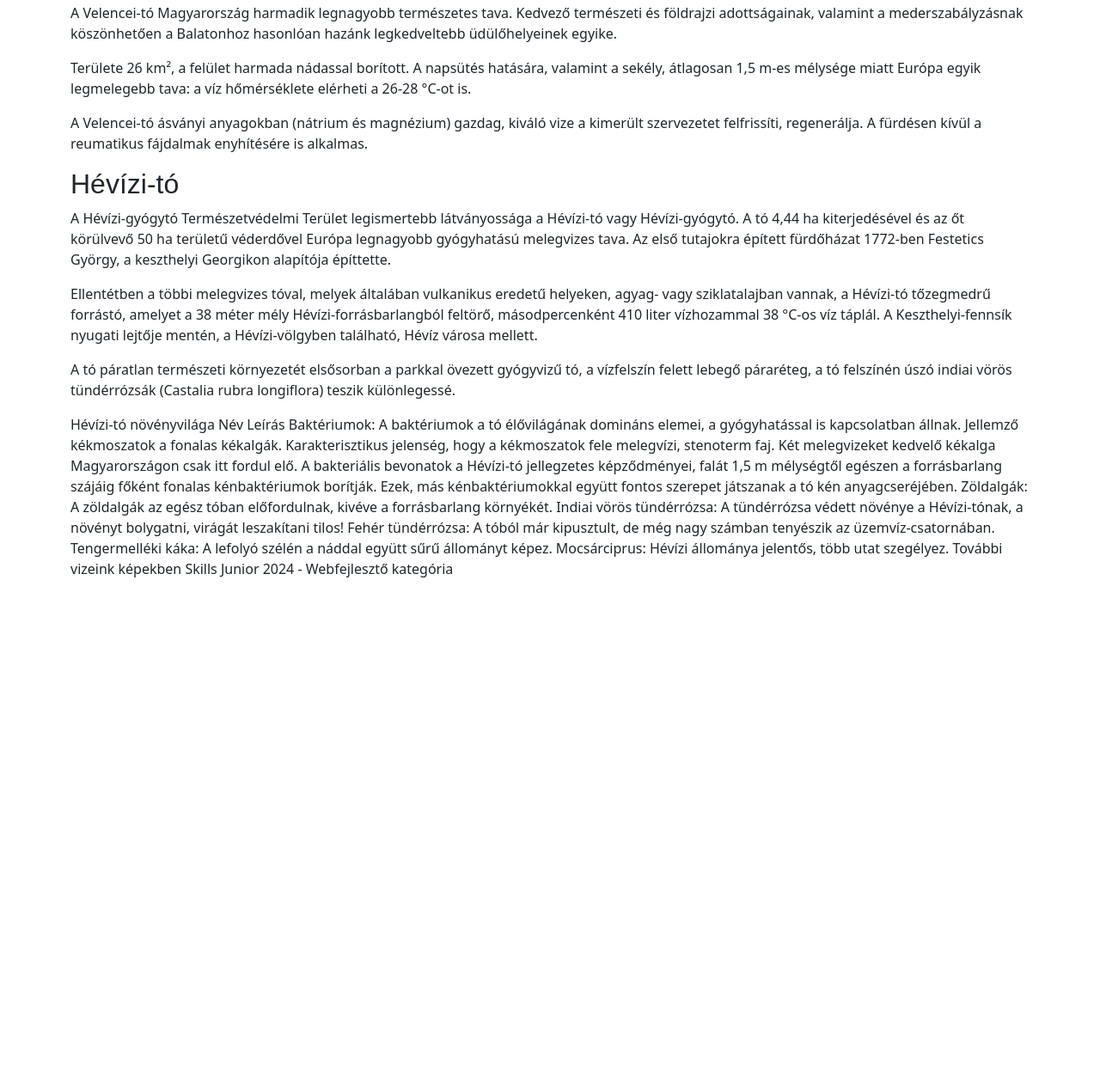
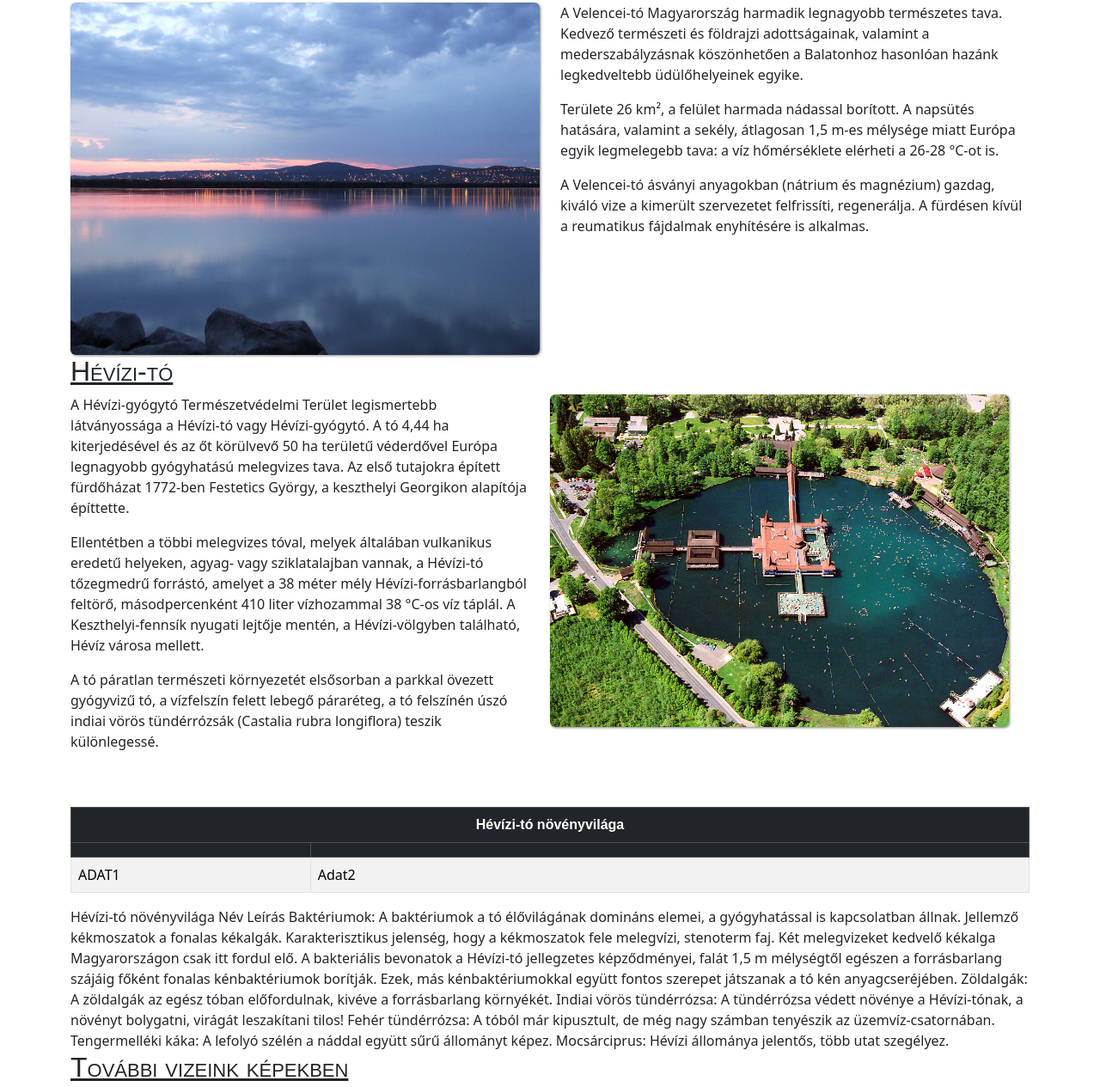
Before and after one commit to Bencemester66/SJW2024_Felegyhazi_Bence, a plain HTML site: page sjw2024_ford02_magyarorszagvizei/forras/index.html in a window 1280 px wide. Shown: the part 883-2148 px from the top of the page at 86% size. Before the commit the page ends 1557 px from the top, so only its background shows below. Drawn offline with nearby package versions, Linux system fonts and the light colour scheme; a web font is replaced by a local one.

Commit message:
commit 2

```diff
--- a/sjw2024_ford02_magyarorszagvizei/forras/css/style.css
+++ b/sjw2024_ford02_magyarorszagvizei/forras/css/style.css
@@ -47,3 +47,14 @@ header h1{
         font-size: 1.5rem;
     }
 }
+
+
+h2, h3, h4 {
+    font-variant: small-caps;
+    text-decoration: underline;
+}
+
+.shadow-img {
+    box-shadow: 1px 1px 3px rgba(0, 0, 0, 0.5); /* Sötétkék árnyék */
+    border-radius: 10px; /* Sarkok lekerekítése */
+}
--- a/sjw2024_ford02_magyarorszagvizei/forras/index.html
+++ b/sjw2024_ford02_magyarorszagvizei/forras/index.html
@@ -55,23 +55,62 @@ A felszíni vizek általános jellemzőit az ország elhelyezkedése határozza
 
 <h2>Velencei-tó</h2>
 
-<p>
-A Velencei-tó Magyarország harmadik legnagyobb természetes tava. Kedvező természeti és földrajzi adottságainak, valamint a mederszabályzásnak köszönhetően a Balatonhoz hasonlóan hazánk legkedveltebb üdülőhelyeinek egyike.
+    <div id="Hevizi-to">
+
+        <div class="row" id="Velencei-to">
+            <div class="col-md-6">
+                <img id="img1" src="./img/velenceito.jpg" class="img-fluid rounded mx-auto d-block shadow-img" alt="Velencei-tó"title="Készítette: Susulyka - Wikimedia">
+
+            </div>
+            <div class="col-md-6">
+                A Velencei-tó Magyarország harmadik legnagyobb természetes tava. Kedvező természeti és földrajzi adottságainak, valamint a mederszabályzásnak köszönhetően a Balatonhoz hasonlóan hazánk legkedveltebb üdülőhelyeinek egyike.
 </p><p>
 Területe 26 km², a felület harmada nádassal borított. A napsütés hatására, valamint a sekély, átlagosan 1,5 m-es mélysége miatt Európa egyik legmelegebb tava: a víz hőmérséklete elérheti a 26-28 °C-ot is.
 </p><p>
 A Velencei-tó ásványi anyagokban (nátrium és magnézium) gazdag, kiváló vize a kimerült szervezetet felfrissíti, regenerálja. A fürdésen kívül a reumatikus fájdalmak enyhítésére is alkalmas.
-</p>
+            </div>
 <h2>
 Hévízi-tó</h2>
-<p>
-A Hévízi-gyógytó Természetvédelmi Terület legismertebb látványossága a Hévízi-tó vagy Hévízi-gyógytó. A tó 4,44 ha kiterjedésével és az őt körülvevő 50 ha területű véderdővel Európa legnagyobb gyógyhatású melegvizes tava. Az első tutajokra épített fürdőházat 1772-ben Festetics György, a keszthelyi Georgikon alapítója építtette.
+            <div class="row" id="Hévizi-tó">
+                <div class="col-md-6">
+                    A Hévízi-gyógytó Természetvédelmi Terület legismertebb látványossága a Hévízi-tó vagy Hévízi-gyógytó. A tó 4,44 ha kiterjedésével és az őt körülvevő 50 ha területű véderdővel Európa legnagyobb gyógyhatású melegvizes tava. Az első tutajokra épített fürdőházat 1772-ben Festetics György, a keszthelyi Georgikon alapítója építtette.
 </p><p>
 Ellentétben a többi melegvizes tóval, melyek általában vulkanikus eredetű helyeken, agyag- vagy sziklatalajban vannak, a Hévízi-tó tőzegmedrű forrástó, amelyet a 38 méter mély Hévízi-forrásbarlangból feltörő, másodpercenként 410 liter vízhozammal 38 °C-os víz táplál. A Keszthelyi-fennsík nyugati lejtője mentén, a Hévízi-völgyben található, Hévíz városa mellett.
 </p>
 <p>
 A tó páratlan természeti környezetét elsősorban a parkkal övezett gyógyvizű tó, a vízfelszín felett lebegő páraréteg, a tó felszínén úszó indiai vörös tündérrózsák (Castalia rubra longiflora) teszik különlegessé.
+                </div>
+                <div class="col-md-6">
+                    <img id="img2" src="./img/hevizito.jpg" class="img-fluid rounded mx-auto d-block mb-3 shadow-img" alt="Hévizi-tó" title="Készítette: Civertan Grafikai Stúdió - Wikimedia">
+                </div>
+            </div>
+        </div>
+<p>
+
 </p>
+
+<div class="row mt-5">
+    <div class="col">
+        <table class="table table-bordered table-striped table-responsive">
+            <thead class="table-dark">
+                <tr>
+                    <th colspan="2" class="text-center">Hévízi-tó növényvilága</th>
+                </tr>
+                <tr>
+                    <th style="width: 25%;"></th>
+                    <th></th>
+                </tr>
+            </thead>
+            <tbody>
+                <tr>
+                    <td class="font-weight-bold text-uppercase">Adat1</td>
+                    <td>Adat2</td>
+                </tr>
+                <!-- További sorok -->
+            </tbody>
+        </table>
+    </div>
+</div>
 
 Hévízi-tó növényvilága
 Név	Leírás
@@ -82,9 +121,10 @@ Zöldalgák:	A zöldalgák az egész tóban előfordulnak, kivéve a forrásbarl
 Indiai vörös tündérrózsa:	A tündérrózsa védett növénye a Hévízi-tónak, a növényt bolygatni, virágát leszakítani tilos!
 Fehér tündérrózsa:	A tóból már kipusztult, de még nagy számban tenyészik az üzemvíz-csatornában.
 Tengermelléki káka:	A lefolyó szélén a náddal együtt sűrű állományt képez.
-Mocsárciprus:	Hévízi állománya jelentős, több utat szegélyez.
+Mocsárciprus:	Hévízi állománya jelentős, több utat szegélyez.</div>
+<h2>További vizeink képekben</h2>
+    <div id="Tovabbi-vizeink"></div>
 
-További vizeink képekben
 
 Skills Junior 2024 - Webfejlesztő kategória
     </div>
```
